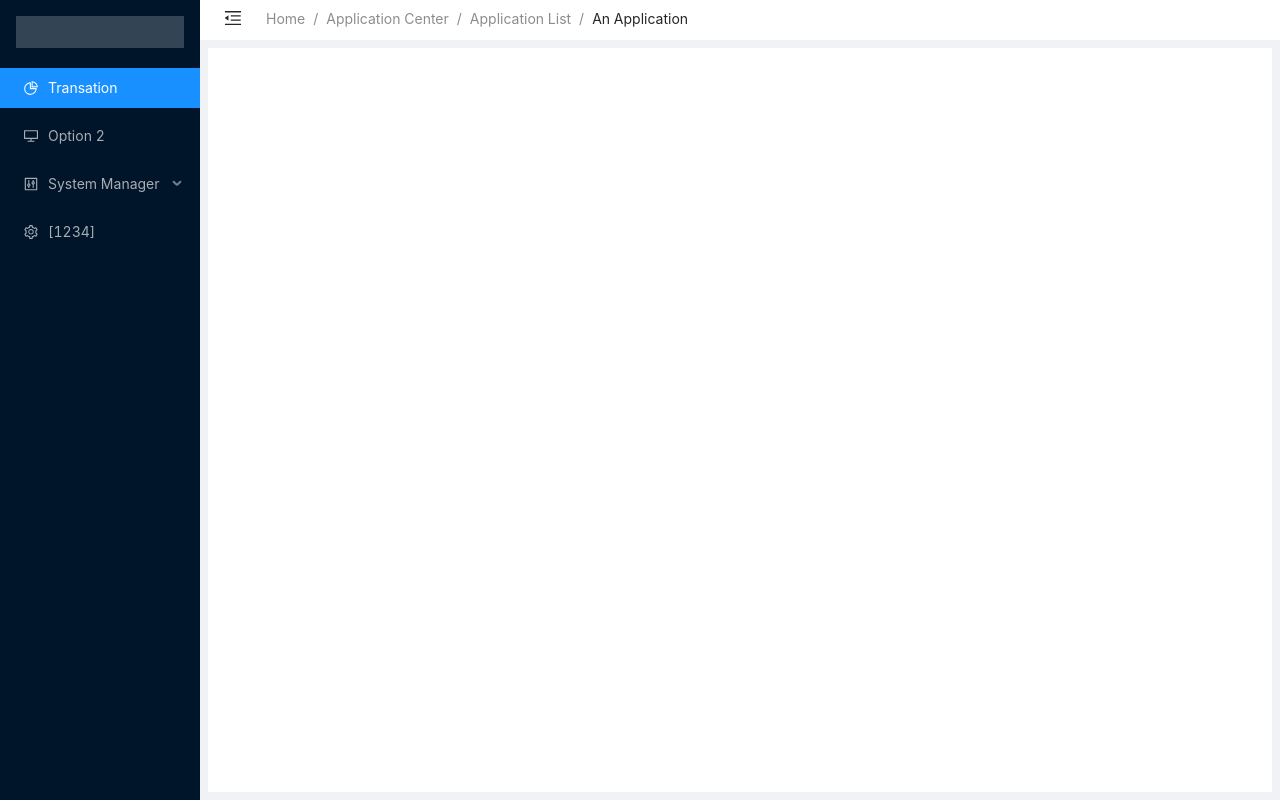
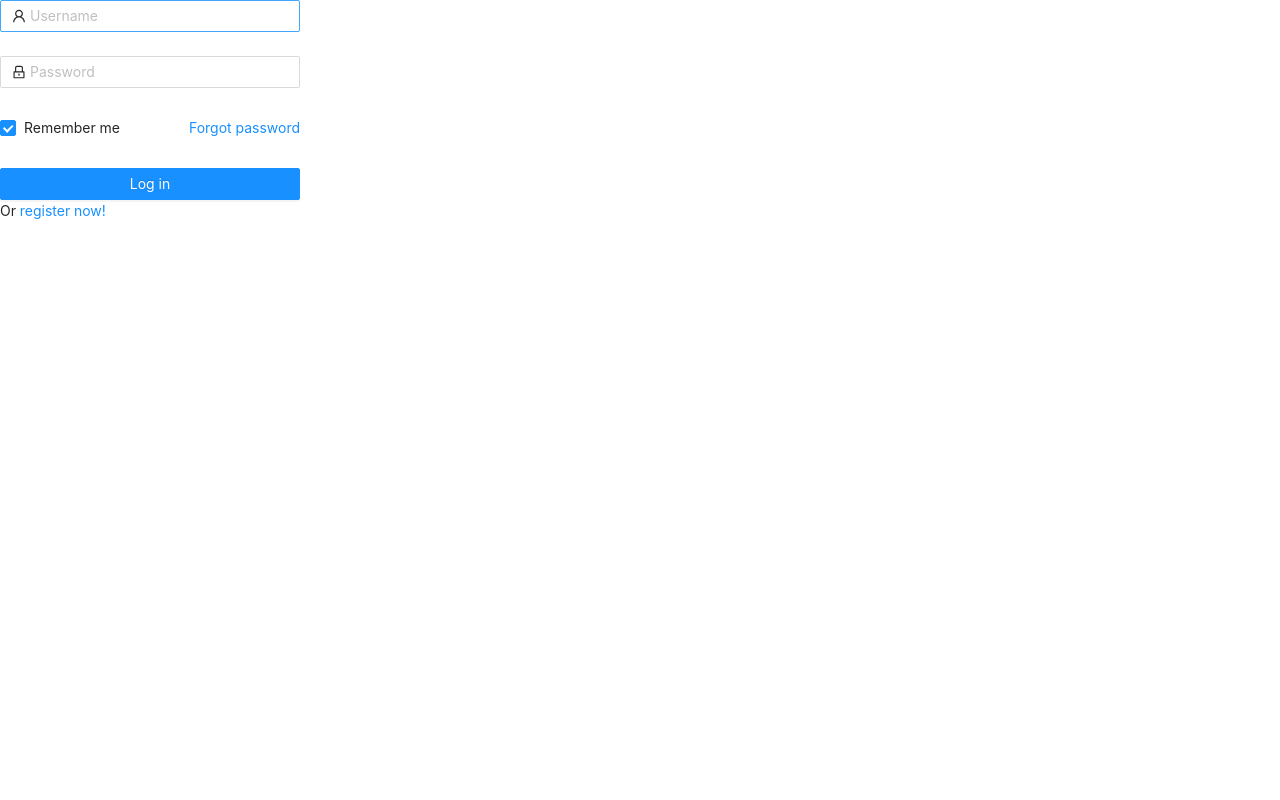
Before and after one commit to devil13th/tmsui, a React app: page /#/login in a window 1280 px wide. Before the commit this address led to /#/. Built offline with nearby package versions, Linux system fonts and the light colour scheme.

Commit message:
add fetch

```diff
--- a/src/App.css
+++ b/src/App.css
@@ -37,3 +37,22 @@
     transform: rotate(360deg);
   }
 }
+
+
+
+
+#components-form-demo-normal-login .login-form {
+  max-width: 300px;
+}
+
+#components-form-demo-normal-login .login-form-forgot {
+  float: right;
+}
+
+#components-form-demo-normal-login .ant-col-rtl .login-form-forgot {
+  float: left;
+}
+
+#components-form-demo-normal-login .login-form-button {
+  width: 100%;
+}
--- a/src/App.js
+++ b/src/App.js
@@ -1,40 +1,27 @@
-import React from 'react';
-import logo from './logo.svg';
-import './App.css';
+import React from 'react'
+import logo from './logo.svg'
+import './App.css'
 import { BrowserRouter, HashRouter, Switch, Route } from 'react-router-dom'
 import TestA from '@/components/test/ComponentA'
 import IndexLayout from '@/layout/components/IndexLayout'
-function App () {
+import Login from '@/components/login/Login'
+function App() {
   return (
     <div className="App">
-      {/* <header className="App-header">
-        <img src={logo} className="App-logo" alt="logo" />
-        <p>
-          Edit <code>src/App.js</code> and save to reload.
-          React App - {process.env.REACT_APP_NAME}
-        </p>
-        <a
-          className="App-link"
-          href="https://reactjs.org"
-          target="_blank"
-          rel="noopener noreferrer"
-        >
-          Learn React
-        </a>
-      </header> */}
-
       <div>
         <HashRouter>
           <Switch>
+            <Route path="/login">
+              <Login></Login>
+            </Route>
             <Route path="/">
               <IndexLayout></IndexLayout>
             </Route>
           </Switch>
         </HashRouter>
       </div>
-
     </div>
-  );
+  )
 }
 
-export default App;
+export default App
--- a/src/components/CgTest/CgTestList.jsx
+++ b/src/components/CgTest/CgTestList.jsx
@@ -1,6 +1,6 @@
 import React from 'react'
-import { Menu, Table, Button, Form, Row, Col, Input } from 'antd'
-
+import { message, Menu, Table, Button, Form, Row, Col, Input } from 'antd'
+import tran from '@/utils/transfer'
 class CgTestList extends React.Component {
   // constructor(props) {
   //   super(props)
@@ -9,38 +9,100 @@ class CgTestList extends React.Component {
   //   }
   // }
   state = {
-    tableSelectedRowKeys: [1, 2, 3], // Check here to configure the default column
+    tableSelectedRowKeys: [], // Check here to configure the default column
     // 表格loading
     tableLoading: false,
     // 表格数据
     data: [],
+    // 分页
+    pagination: {
+      current: 1,
+      pageSize: 3,
+      total: 0,
+      pageSizeOptions: [5, 10, 15, 20, 50, 100],
+      showSizeChanger: true,
+      size: 'small',
+    },
+    // 排序
+    sorter: {
+      field: '',
+      order: '',
+    },
+    // 主键字段
+    key: 'userId',
   }
 
-  componentDidMount = () => {
+  componentDidMount = function () {
+    this.queryList()
+  }
+  // 查询列表
+  queryList = () => {
+    const _this = this
+
+    const queryCondition = {
+      //userAge: 5,
+      //...this.state.pagination,
+      pageNum: this.state.pagination.current,
+      pageSize: this.state.pagination.pageSize,
+      total: this.state.pagination.total,
+      sortField: this.state.sorter.field,
+      sortOrder: this.state.sorter.order.replace('end', ''),
+    }
     this.setState({ tableLoading: true })
-
-    const data = []
-    for (let i = 0; i < 46; i++) {
-      data.push({
-        key: i,
-        name: `Edward King ${i}`,
-        age: 32,
-        address: `London, Park Lane no. ${i}`,
+    fetch(`/api/cgTest/findCgTestPage?${tran.objToUrl(queryCondition)}`, {
+      method: 'get',
+      headers: {},
+    })
+      .then(function (obj) {
+        return obj.json()
       })
-    }
-
-    this.setState({ data })
-    // ajax request after empty completing
-    setTimeout(() => {
-      this.setState({
-        tableLoading: false,
+      .then(function (r) {
+        if (r.code === '0') {
+          _this.setState({
+            data: r.result.list,
+            tableLoading: false,
+            pagination: {
+              ..._this.state.pagination,
+              current: r.result.pageNum,
+              pageSize: r.result.pageSize,
+              total: r.result.total,
+              showQuickJumper: true,
+            },
+          })
+        } else {
+          message.error(r.msg)
+        }
       })
-    }, 2000)
+      .catch(function (e) {
+        message.error('ERROR')
+      })
+      .finally(function () {
+        _this.setState({ tableLoading: false })
+      })
   }
 
   onSelectChange = (tableSelectedRowKeys) => {
     console.log('selectedRowKeys changed: ', tableSelectedRowKeys)
     this.setState({ tableSelectedRowKeys })
+  }
+
+  // 分页/排序 事件处理
+  handleTableChange = (pagination, filters, sorter) => {
+    const st = {
+      pagination,
+    }
+    if (sorter.field && sorter.order) {
+      st.sorter = {
+        field: sorter.field,
+        order: sorter.order,
+      }
+    } else {
+      st.sorter = {
+        field: '',
+        order: '',
+      }
+    }
+    this.setState(st, this.queryList)
   }
 
   render() {
@@ -53,16 +115,28 @@ class CgTestList extends React.Component {
 
     const columns = [
       {
-        title: 'Name',
-        dataIndex: 'name',
+        title: 'userId',
+        key: 'userId',
+        dataIndex: 'userId',
+        sorter: true,
       },
       {
-        title: 'Age',
-        dataIndex: 'age',
+        title: 'userName',
+        key: 'userName',
+        dataIndex: 'userName',
+        sorter: true,
       },
       {
-        title: 'Address',
-        dataIndex: 'address',
+        title: 'userAge',
+        key: 'userAge',
+        dataIndex: 'userAge',
+        sorter: true,
+      },
+      {
+        title: 'userBirthday',
+        key: 'userBirthday',
+        dataIndex: 'userBirthday',
+        sorter: true,
       },
     ]
 
@@ -73,7 +147,10 @@ class CgTestList extends React.Component {
           columns={columns}
           dataSource={this.state.data}
           size={'small'}
+          rowKey={(record) => record.userId}
           loading={this.state.tableLoading}
+          pagination={this.state.pagination}
+          onChange={this.handleTableChange}
         />
       </div>
     )
--- /dev/null
+++ b/src/components/login/Login.jsx
@@ -0,0 +1,110 @@
+import React from 'react'
+import { Form, Input, Button, Checkbox } from 'antd'
+import { UserOutlined, LockOutlined } from '@ant-design/icons'
+
+import { withRouter } from 'react-router-dom'
+
+import tran from '@/utils/transfer'
+
+class Login extends React.Component {
+  state = {
+    layout: {
+      labelCol: { span: 8 },
+      wrapperCol: { span: 16 },
+    },
+    tailLayout: {
+      labelCol: { span: 8 },
+      wrapperCol: { span: 16 },
+    },
+    loginInfo: {
+      usr: 'usr',
+      pwd: 'pwd',
+      vcode: '',
+    },
+  }
+
+  formRef = React.createRef()
+
+  onFinish = (values) => {
+    const _this = this
+    fetch(`/api/login?${tran.objToUrl(values)}`, {
+      method: 'get',
+      headers: {},
+    })
+      .then(function (obj) {
+        return obj.json()
+      })
+      .then(function (r) {
+        console.log(r)
+        _this.props.history.push('/home')
+      })
+
+    console.log('Received values of form: ', values)
+  }
+
+  render() {
+    return (
+      <div id="components-form-demo-normal-login">
+        <Form
+          name="normal_login"
+          className="login-form"
+          initialValues={{
+            remember: true,
+          }}
+          onFinish={this.onFinish}
+        >
+          <Form.Item
+            name="userName"
+            rules={[
+              {
+                required: true,
+                message: 'Please input your Username!',
+              },
+            ]}
+          >
+            <Input
+              prefix={<UserOutlined className="site-form-item-icon" />}
+              placeholder="Username"
+            />
+          </Form.Item>
+          <Form.Item
+            name="credential"
+            rules={[
+              {
+                required: true,
+                message: 'Please input your Password!',
+              },
+            ]}
+          >
+            <Input
+              prefix={<LockOutlined className="site-form-item-icon" />}
+              type="password"
+              placeholder="Password"
+            />
+          </Form.Item>
+          <Form.Item>
+            <Form.Item name="remember" valuePropName="checked" noStyle>
+              <Checkbox>Remember me</Checkbox>
+            </Form.Item>
+
+            <a className="login-form-forgot" href="">
+              Forgot password
+            </a>
+          </Form.Item>
+
+          <Form.Item>
+            <Button
+              type="primary"
+              htmlType="submit"
+              className="login-form-button"
+            >
+              Log in
+            </Button>
+            Or <a href="">register now!</a>
+          </Form.Item>
+        </Form>
+      </div>
+    )
+  }
+}
+export default withRouter(Login)
--- a/src/layout/IndexReducer.js
+++ b/src/layout/IndexReducer.js
@@ -3,8 +3,8 @@ const defaultState = {
   headerName: '1234',
 }
 const IndexReducer = (state = defaultState, action) => {
-  console.log(' run [computeReducer] reducer')
-  console.log('indexState:', state)
+  // console.log(' run [computeReducer] reducer')
+  // console.log('indexState:', state)
 
   switch (action.type) {
     case 'toggle':
--- a/src/layout/components/IndexMenu.jsx
+++ b/src/layout/components/IndexMenu.jsx
@@ -43,10 +43,10 @@ class IndexMenu extends React.Component {
         trigger={null}
         breakpoint="lg"
         onBreakpoint={(broken) => {
-          console.log(broken)
+          // console.log(broken)
         }}
         onCollapse={(collapsed, type) => {
-          console.log(collapsed, type)
+          // console.log(collapsed, type)
           this.props.setState({ collapsed })
         }}
         collapsedWidth={80}
--- a/src/reducers/test/index.js
+++ b/src/reducers/test/index.js
@@ -1,14 +1,20 @@
 // 过滤待办相关操作
-function computeReducer(state = {i:0}, action) {
-    console.log(" run [computeReducer] reducer");
-    console.log("state:",state);
+function computeReducer(state = {
+  i: 0
+}, action) {
+  // console.log(" run [computeReducer] reducer");
+  // console.log("state:",state);
   switch (action.type) {
     case 'PLUS':
       // alert("+1")
-        return {...state,i:state.i + 1}
+      return {
+        ...state, i: state.i + 1
+      }
       case 'SUBSTRACT':
         // alert("-1")
-        return {...state,i:state.i - 1}
+        return {
+          ...state, i: state.i - 1
+        }
         default:
           return state;
   }
--- a/src/setupProxy.js
+++ b/src/setupProxy.js
@@ -1,11 +1,11 @@
 const proxy = require('http-proxy-middleware');
 
 module.exports = function (app) {
-  app.use(proxy('/api', {
-    target: 'http://127.0.0.1:8899/thd',
+  app.use(proxy('/api/', {
+    target: 'http://127.0.0.1:8899',
     changeOrigin: true,
     pathRewrite: {
-      "^/api": "/"
+      "^/api/": "/"
     },
     'logLevel': 'debug'
   }));
--- /dev/null
+++ b/src/utils/transfer.js
@@ -0,0 +1,17 @@
+export default {
+
+  objToUrl(data) {
+    var _result = [];
+    for (var key in data) {
+      var value = data[key];
+      if (value.constructor === Array) {
+        value.forEach(function (_value) {
+          _result.push(key + "=" + _value);
+        });
+      } else {
+        _result.push(key + '=' + value);
+      }
+    }
+    return _result.join('&');
+  }
+}
```
Also changed, not shown: src/utils/fetchApi.js (added, +8 -0 lines), src/utils/utils.js (added, +21 -0 lines). Lines whose indentation alone changed are shown as unchanged.
